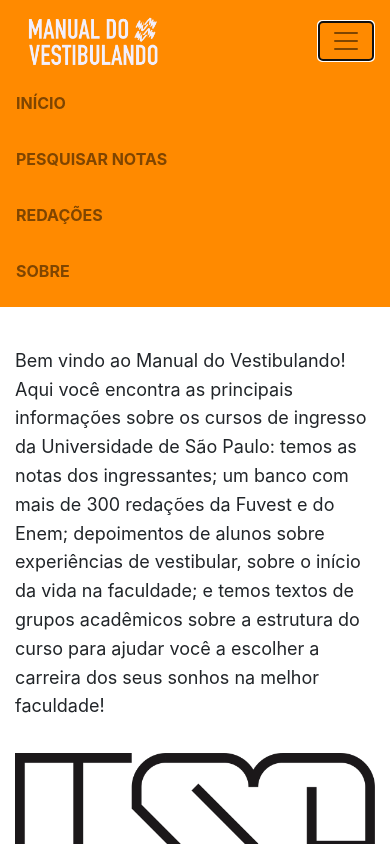
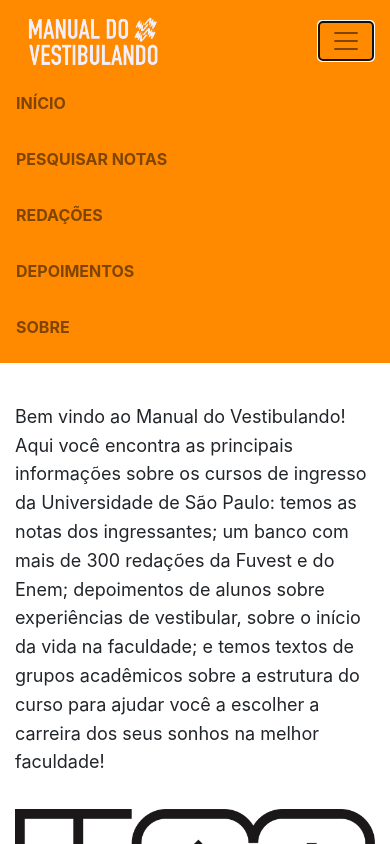
Before and after one commit to ManualDoVestibulando/site-v0, a Next.js app in the folder client/: page / in a window 390 px wide. Both pictures are taken after a click on the button 346 px from the left and 41 px from the top of the page. Shown: the top 844 px of the page. Built offline with nearby package versions, Linux system fonts and the light colour scheme.

Commit message:
:bug: Fix mobile positioning bug

```diff
--- a/client/components/IndexCardDeck/index.tsx
+++ b/client/components/IndexCardDeck/index.tsx
@@ -14,7 +14,7 @@ const MainNavbar = () => {
         />
         <Card.Body>
           <Card.Title>Descobrir cursos</Card.Title>
-          <Card.Text>
+          <Card.Text className="mb-4">
             Nessa seção, é possível conhecer os cursos ofertados pela
             Universidade de São Paulo sob a visão de seus alunos ou Centros
             Acadêmicos, desde o foco do aprendizado até mesmo porque aquela
@@ -36,7 +36,7 @@ const MainNavbar = () => {
         />
         <Card.Body>
           <Card.Title>Notas dos anos anteriores</Card.Title>
-          <Card.Text>
+          <Card.Text className="mb-4">
             Nessa seção, é possível encontrar os boletins de desempenho
             referentes à cada curso, com classificação do candidato no
             vestibular.
--- a/client/components/MainNavbar/index.tsx
+++ b/client/components/MainNavbar/index.tsx
@@ -34,6 +34,11 @@ const MainNavbar = () => {
                 REDAÇÕES
               </Nav.Link>
             </Link>
+            <Link href="/depoimentos">
+              <Nav.Link href="#depoimentos" className="ml-lg-5 my-2 my-lg-0">
+                DEPOIMENTOS
+              </Nav.Link>
+            </Link>
             <Link href="/sobre">
               <Nav.Link href="#sobre" className="ml-lg-5 my-2 my-lg-0">
                 SOBRE
```
Also changed, not shown: client/components/Paginacao/index.tsx (+8 -1 lines).
